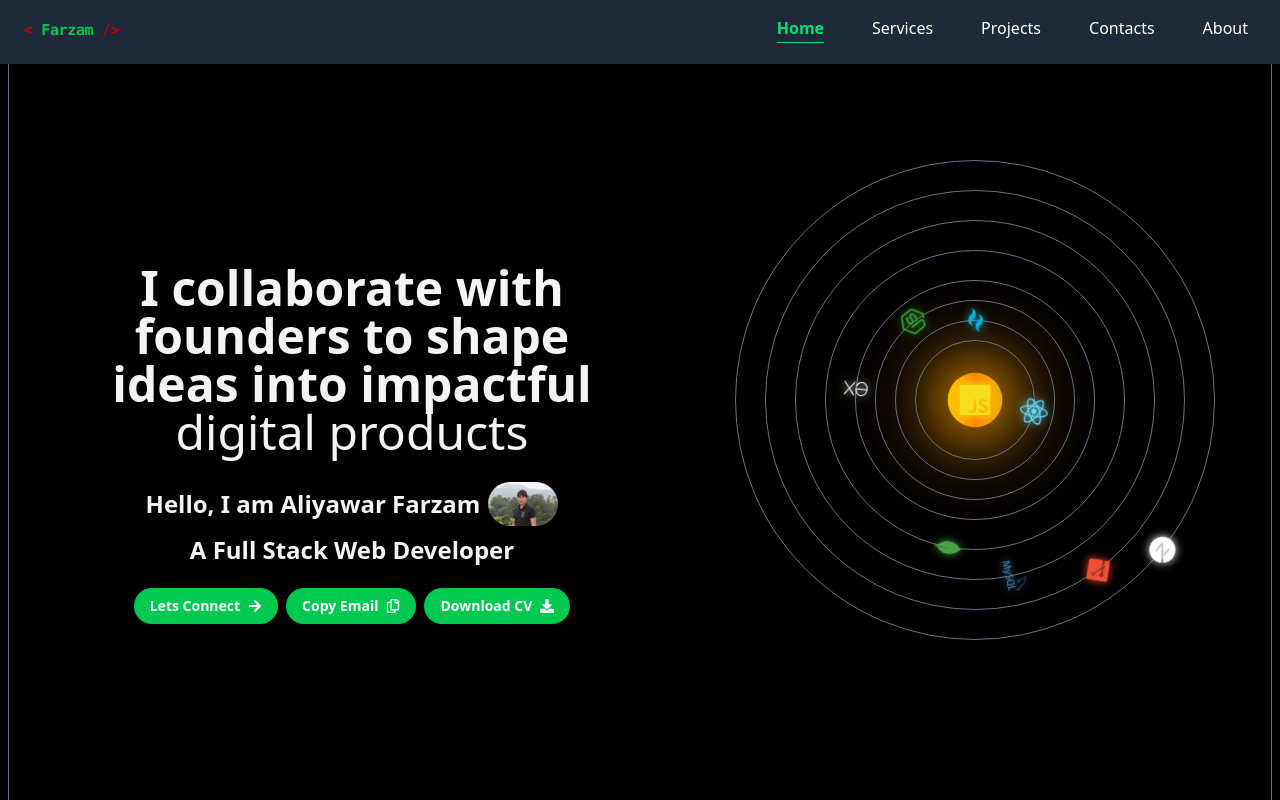
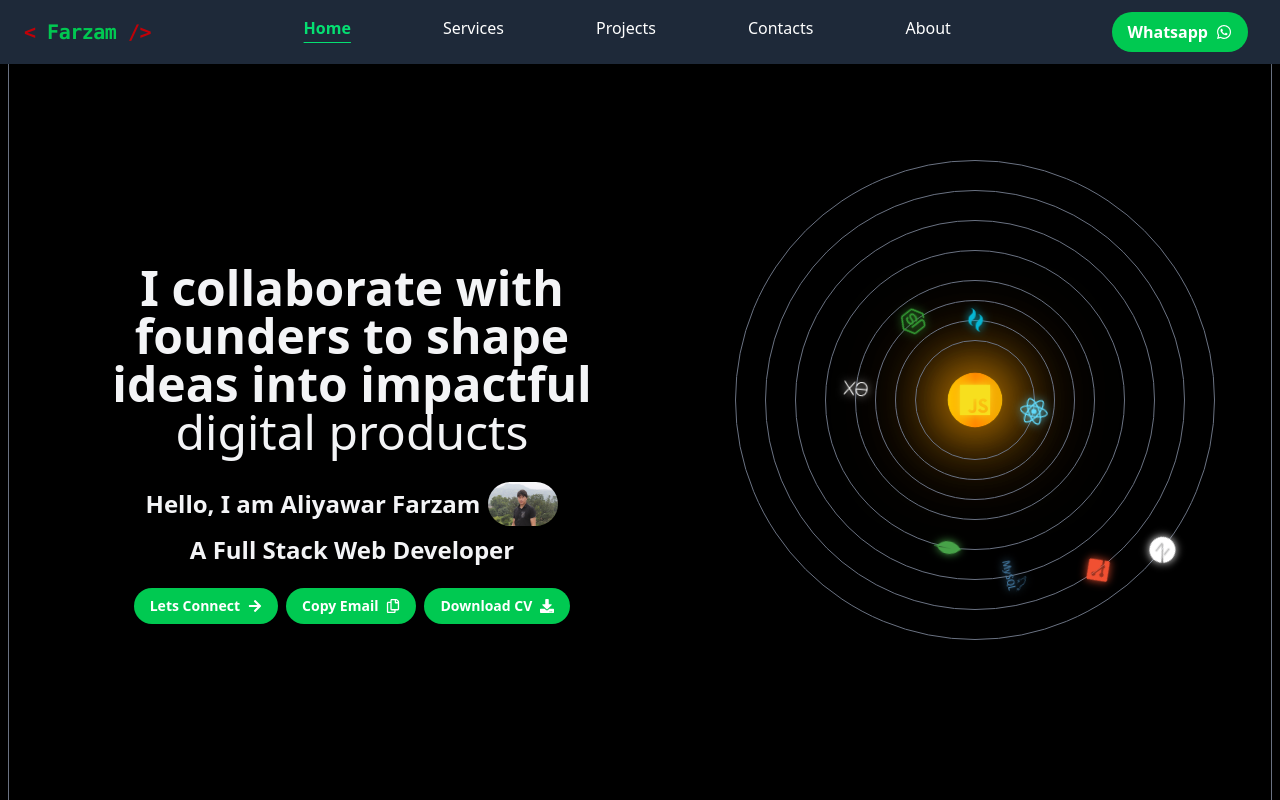
Before and after one commit to farzam313/PortFolio, a React (Vite) app: page / in a window 1280 px wide. Shown: the top 800 px of the page. Built offline with nearby package versions, Linux system fonts and the light colour scheme; a web font is replaced by a local one.

Commit message:
whatsapp button added to header and Logo size increased.

```diff
--- a/src/components/Button.jsx
+++ b/src/components/Button.jsx
@@ -5,6 +5,7 @@ const Button = ({ Icon, className, caption, onClick, link, download }) => {
     return (
       <a
         href={link}
+        target="_blank"
         download={download}
         className="bg-green-500 hover:bg-green-300 text-white
       font-bold py-2 px-4 rounded-3xl flex items-center gap-2"
--- a/src/layout/DeveloperLogo.jsx
+++ b/src/layout/DeveloperLogo.jsx
@@ -2,11 +2,11 @@ import React from "react";
 
 const DeveloperLogo = () => {
   return (
-    <div className="flex items-center justify-center  rounded-2xl mt-2  ">
-      <div className="text-center font-mono">
-        <div className="flex items-center justify-center text-[15px] font-bold text-blue-900 tracking-tight ">
+    <div className="flex items-center justify-center h-full">
+      <div className="text-center font-mono ">
+        <div className="flex items-center justify-center text-[20px] font-bold tracking-tight ">
           {/* <span className="text-4xl text-gray-50">{"{"}</span> */}
-          <span className="mx-2 mt-2">
+          <span className="mx-2 my-2">
             <span className="text-red-700">&lt;</span>
             <span className="text-green-500"> Farzam</span>
             <span className="text-red-700"> /&gt;</span>
--- a/src/layout/Header.jsx
+++ b/src/layout/Header.jsx
@@ -2,6 +2,8 @@ import { useState } from "react";
 import { FiMenu, FiX } from "react-icons/fi";
 import DeveloperLogo from "./DeveloperLogo";
 import NavBar from "./Navbar";
+import Button from "../components/Button";
+import { FaWhatsapp } from "react-icons/fa";
 
 const Header = () => {
   const [isOpen, setIsOpen] = useState(false);
@@ -16,7 +18,7 @@ const Header = () => {
 
   const Icon = () => (
     <a href="#home" onClick={() => setIsOpen(false)}>
-      <div className="block items-center justify-between h-[50px]   px-4">
+      <div className="block items-center justify-between h-[50px]  px-4">
         <DeveloperLogo />
       </div>
     </a>
@@ -24,11 +26,21 @@ const Header = () => {
 
   return (
     <>
-      <header className="hidden lg:flex  fixed justify-between top-0 left-0 w-full bg-gray-800 text-white h-16 z-50 font-sans shadow-md">
-        <div className="flex items-center justify-between  h-full w-full">
+      <header className="hidden lg:flex  fixed justify-between top-0 left-0 w-full bg-gray-800 text-white h-16 z-50 font-sans shadow-md ">
+        <div className="flex items-center justify-between  h-full w-full ">
           {<Icon />}
 
           {<NavBar className="gap-4 px-4 " />}
+          {
+            <div className="flex items-center justify-center h-full mx-8 ">
+              <Button
+                className=""
+                caption="Whatsapp"
+                link="https://wa.me/918180986348"
+                Icon={FaWhatsapp}
+              />
+            </div>
+          }
         </div>
       </header>
 
--- a/src/layout/Navbar.jsx
+++ b/src/layout/Navbar.jsx
@@ -35,7 +35,9 @@ const Navbar = ({ className, setIsOpen }) => {
   }, []);
 
   return (
-    <nav className={`flex items-center justify-center h-full ${className}`}>
+    <nav
+      className={`flex items-center justify-center h-full  gap-x-15 ${className}`}
+    >
       {navItems.map((item) => (
         <a
           key={item.id}
```
